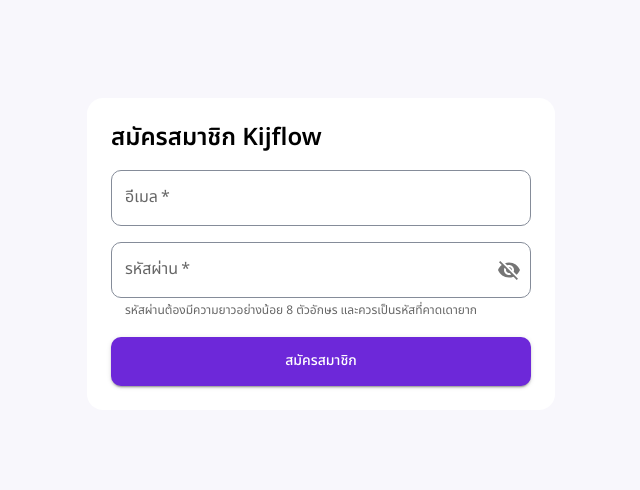
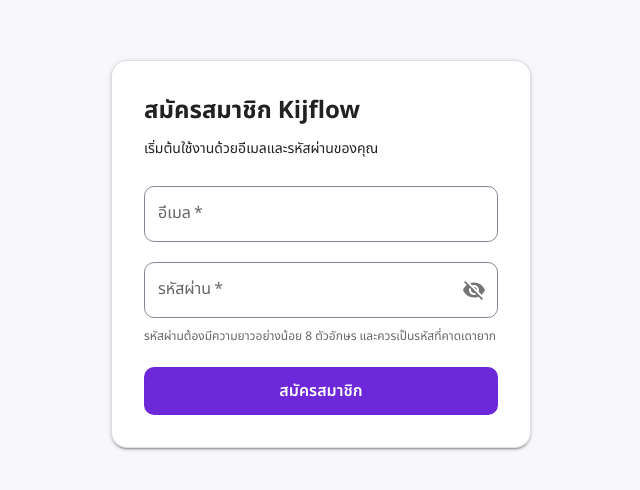
Before and after one commit to phansa2543/kijflow, a Next.js app in the folder frontend/: page /register in a window 1280 px wide. Shown: the part 146-636 px from the top of the page, without its empty margins (319-959 px from the left). Built offline with nearby package versions, Linux system fonts and the light colour scheme; what @mui/material-nextjs would draw is missing.

Commit message:
style(auth): improve register UI and track Next.js agent instructions

```diff
--- a/frontend/app/register/page.tsx
+++ b/frontend/app/register/page.tsx
@@ -153,7 +153,10 @@
                 display: "flex",
                 alignItems: "center",
                 justifyContent: "center",
-                p: 2
+                bgcolor: "background.default",
+                color: "text.primary",
+                px: { xs: 2, sm: 3 },
+                py: { xs: 4, sm: 6 }
             }}
         >
             <Box
@@ -161,21 +164,34 @@
                 sx={{
                     width: "100%",
                     maxWidth: 420,
+                    boxSizing: "border-box",
                     bgcolor: "background.paper",
                     borderRadius: "16px",
-                    p: 3,
+                    border: 1,
+                    borderColor: "divider",
+                    boxShadow: 2,
+                    p: { xs: 3, sm: 4 },
                     display: "flex",
                     flexDirection: "column",
-                    gap: 2
+                    gap: 3
                 }}
             >
+                <Box component="header">
                     <Typography
                         variant="h5"
                         variantMapping={{ h5: "h1" }}
-                    sx={{ fontWeight: 600 }}
+                        sx={{ fontWeight: 700, lineHeight: 1.5 }}
                     >
                         สมัครสมาชิก Kijflow
                     </Typography>
+                    <Typography
+                        variant="body2"
+                        color="text.secondary"
+                        sx={{ mt: 1, lineHeight: 1.75 }}
+                    >
+                        เริ่มต้นใช้งานด้วยอีเมลและรหัสผ่านของคุณ
+                    </Typography>
+                </Box>
                 <Box
                     component="form"
                     onSubmit={ handleSubmit }
@@ -183,7 +199,24 @@
                     sx={{
                         display: "flex",
                         flexDirection: "column",
-                        gap: 2
+                        gap: 2.5,
+                        minWidth: 0,
+                        "& .MuiFormHelperText-root": {
+                            mx: 0,
+                            mt: 1,
+                            lineHeight: 1.75,
+                            overflowWrap: "anywhere"
+                        },
+                        "& .MuiAlert-root": {
+                            border: 1,
+                            borderColor: "currentColor",
+                            alignItems: "flex-start",
+                            "& .MuiAlert-message": {
+                                minWidth: 0,
+                                lineHeight: 1.75,
+                                overflowWrap: "anywhere"
+                            }
+                        }
                     }}
                 >
                     <TextField
@@ -255,6 +288,15 @@
                                             aria-pressed={ showPassword }
                                             onClick={() => setShowPassword((value) => !value)}
                                             edge="end"
+                                            sx={{
+                                                minWidth: 44,
+                                                minHeight: 44,
+                                                "&.Mui-focusVisible": {
+                                                    outline: "3px solid",
+                                                    outlineColor: "primary.main",
+                                                    outlineOffset: "2px"
+                                                }
+                                            }}
                                         >
                                             { showPassword ? <Visibility /> : <VisibilityOff /> }
                                         </IconButton>
@@ -279,7 +321,15 @@
                         fullWidth
                         disabled={ isSubmitting || submitSuccess }
                         loading={ isSubmitting }
-                        sx={{ py: 1.5 }}
+                        sx={{
+                            minHeight: 48,
+                            py: 1.5,
+                            fontSize: "1rem",
+                            fontWeight: 600,
+                            lineHeight: 1.5,
+                            boxShadow: "none",
+                            "&:hover": { boxShadow: "none" }
+                        }}
                     >
                         สมัครสมาชิก
                     </Button>
```
Also changed, not shown: 1 other file (tests, documents, lock files or other folders). Lines whose indentation alone changed are shown as unchanged.
